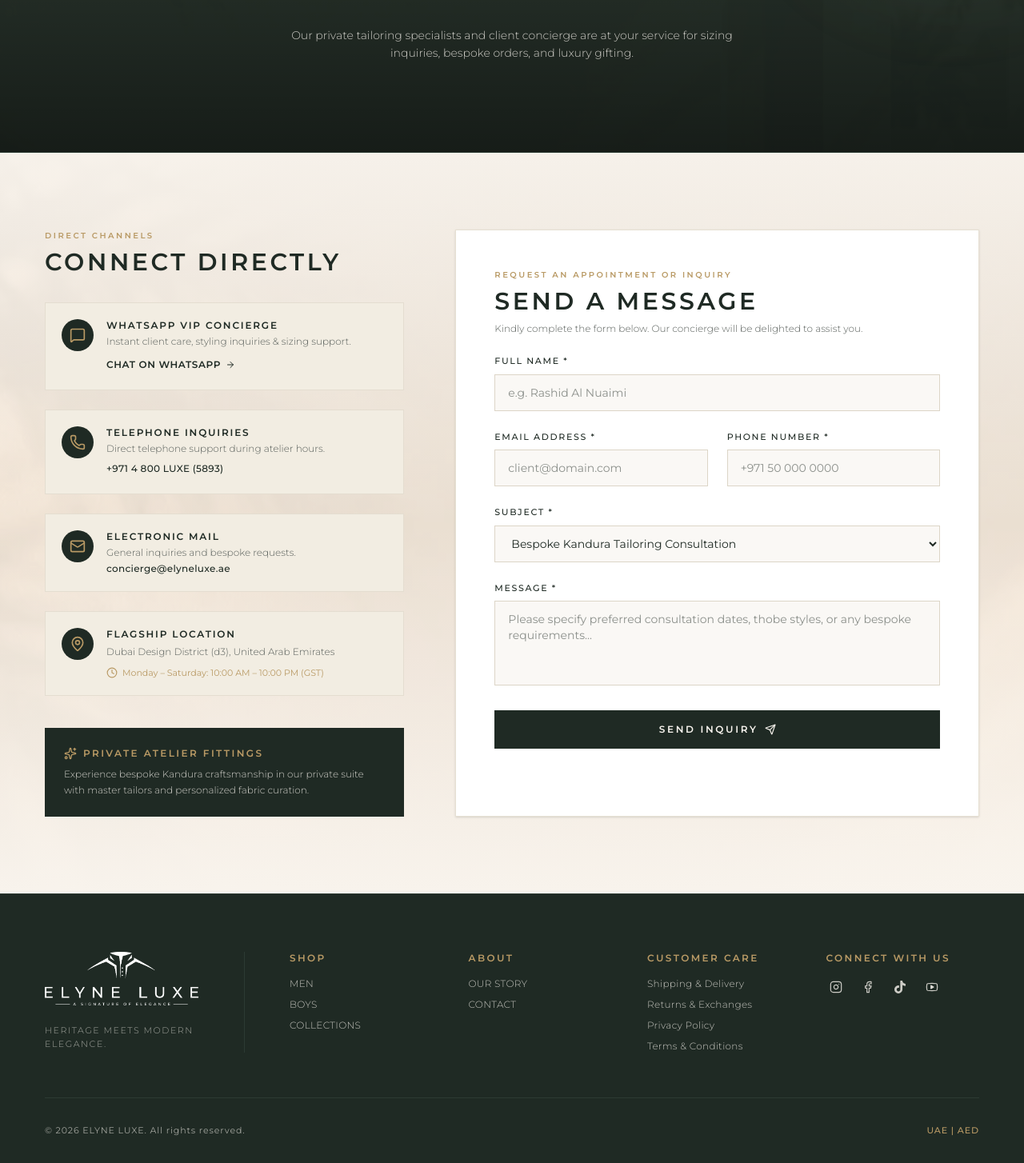
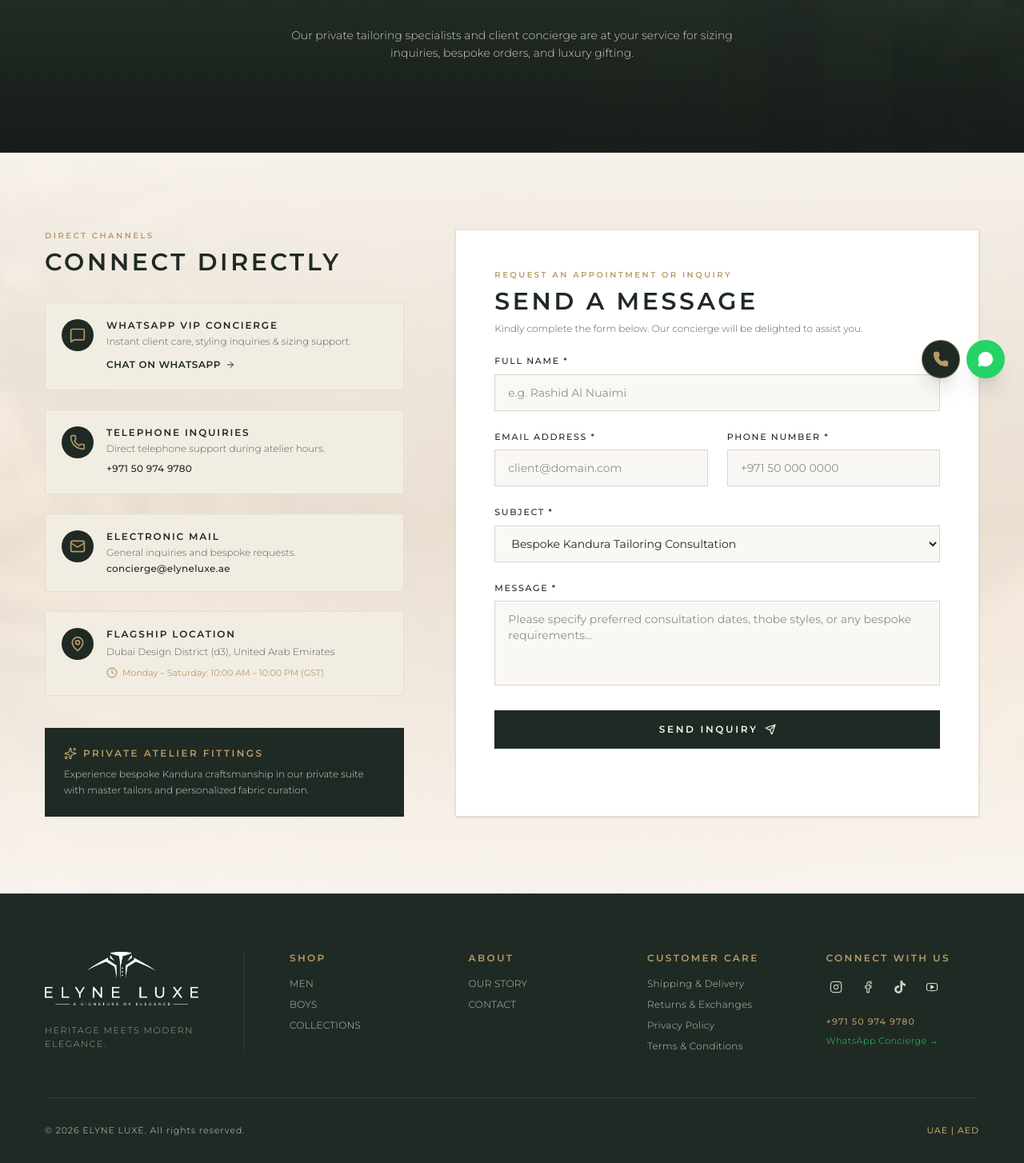
Before and after one commit to elyneluxe-ctrl/elyne, a Next.js app: page /contact in a window 1280 px wide. Shown: the part 303-1757 px from the top of the page at 80% size. Built offline with nearby package versions, Linux system fonts and the light colour scheme; no server answers.

Commit message:
feat(contact): add direct call and whatsapp buttons with +971 50 974 9780 and update instagram link

```diff
--- a/src/app/contact/page.tsx
+++ b/src/app/contact/page.tsx
@@ -127,7 +127,7 @@ export default function ContactPage() {
                         : "Instant client care, styling inquiries & sizing support."}
                     </p>
                     <a
-                      href="https://wa.me/971501234567"
+                      href="https://wa.me/971509749780"
                       target="_blank"
                       rel="noreferrer"
                       className="inline-flex items-center space-x-1.5 rtl:space-x-reverse text-xs font-semibold tracking-wider text-[#1F2A24] hover:text-[#B99A65] transition-colors"
@@ -153,11 +153,11 @@ export default function ContactPage() {
                         : "Direct telephone support during atelier hours."}
                     </p>
                     <a
-                      href="tel:+97148005893"
+                      href="tel:+971509749780"
                       className="text-xs font-medium tracking-wide text-[#1F2A24] hover:text-[#B99A65] transition-colors"
                       dir="ltr"
                     >
-                      +971 4 800 LUXE (5893)
+                      +971 50 974 9780
                     </a>
                   </div>
                 </div>
--- a/src/app/layout.tsx
+++ b/src/app/layout.tsx
@@ -5,6 +5,7 @@ import { CartProvider } from "@/context/CartContext";
 import CartDrawer from "@/components/CartDrawer";
 import SearchDrawer from "@/components/SearchDrawer";
 import ProductQuickView from "@/components/ProductQuickView";
+import FloatingContactButtons from "@/components/FloatingContactButtons";
 
 const montserrat = Montserrat({
   subsets: ["latin"],
@@ -73,6 +74,7 @@ export default function RootLayout({
           <CartDrawer />
           <SearchDrawer />
           <ProductQuickView />
+          <FloatingContactButtons />
         </CartProvider>
       </body>
     </html>
--- /dev/null
+++ b/src/components/FloatingContactButtons.tsx
@@ -0,0 +1,91 @@
+"use client";
+
+import React, { useState } from "react";
+import { Phone, MessageCircle, X } from "lucide-react";
+import { useCart } from "@/context/CartContext";
+
+export default function FloatingContactButtons() {
+  const { isRtl } = useCart();
+  const [isOpen, setIsOpen] = useState(false);
+
+  const phoneTel = "tel:+971509749780";
+  const whatsappUrl = "https://wa.me/971509749780";
+  const formattedNumber = "+971 50 974 9780";
+
+  return (
+    <aside
+      aria-label={isRtl ? "تواصل مباشر مع الدار" : "Direct Atelier Contact"}
+      className="fixed bottom-6 right-6 rtl:right-auto rtl:left-6 z-40 flex flex-col items-end rtl:items-start space-y-3 pointer-events-auto select-none"
+    >
+      {/* Expanded quick contact tray */}
+      {isOpen && (
+        <div className="flex flex-col space-y-2.5 mb-1 animate-in fade-in slide-in-from-bottom-2 duration-200">
+          {/* Call direct option */}
+          <a
+            href={phoneTel}
+            aria-label={`Call ELYNE LUXE at ${formattedNumber}`}
+            className="flex items-center space-x-2.5 rtl:space-x-reverse px-4 py-2.5 bg-[#1F2A24] text-[#F9F5EF] border border-[#B99A65]/40 rounded-full shadow-2xl hover:bg-[#2A3830] hover:border-[#B99A65] transition-all group"
+          >
+            <div className="w-7 h-7 rounded-full bg-[#B99A65] text-[#1F2A24] flex items-center justify-center shrink-0">
+              <Phone className="w-3.5 h-3.5 fill-current" />
+            </div>
+            <div className="flex flex-col text-left rtl:text-right">
+              <span className="text-[10px] tracking-[0.16em] uppercase text-[#B99A65] font-semibold">
+                {isRtl ? "اتصال مباشر" : "Direct Call"}
+              </span>
+              <span className="text-xs tracking-wider text-white font-medium" dir="ltr">
+                {formattedNumber}
+              </span>
+            </div>
+          </a>
+
+          {/* WhatsApp option */}
+          <a
+            href={whatsappUrl}
+            target="_blank"
+            rel="noreferrer"
+            aria-label="Chat on WhatsApp with ELYNE LUXE VIP Concierge"
+            className="flex items-center space-x-2.5 rtl:space-x-reverse px-4 py-2.5 bg-[#25D366] text-white rounded-full shadow-2xl hover:bg-[#20ba59] transition-all group"
+          >
+            <div className="w-7 h-7 rounded-full bg-white text-[#25D366] flex items-center justify-center shrink-0">
+              <MessageCircle className="w-4 h-4 fill-current" />
+            </div>
+            <div className="flex flex-col text-left rtl:text-right">
+              <span className="text-[10px] tracking-[0.16em] uppercase text-white/90 font-semibold">
+                {isRtl ? "واتساب كونسيرج" : "WhatsApp VIP"}
+              </span>
+              <span className="text-xs tracking-wider text-white font-medium">
+                {isRtl ? "محادثة فورية" : "Instant Chat"}
+              </span>
+            </div>
+          </a>
+        </div>
+      )}
+
+      {/* Primary Floating Action Pill / Button */}
+      <div className="flex items-center space-x-2 rtl:space-x-reverse">
+        {/* Quick direct Call button */}
+        <a
+          href={phoneTel}
+          aria-label={`Call ELYNE LUXE at ${formattedNumber}`}
+          className="w-12 h-12 rounded-full bg-[#1F2A24] text-[#B99A65] border border-[#B99A65]/50 shadow-xl flex items-center justify-center hover:bg-[#B99A65] hover:text-[#1F2A24] transition-all transform hover:scale-105 active:scale-95"
+          title={isRtl ? "اتصل بنا" : "Call Us"}
+        >
+          <Phone className="w-5 h-5 fill-current" />
+        </a>
+
+        {/* Quick direct WhatsApp button */}
+        <a
+          href={whatsappUrl}
+          target="_blank"
+          rel="noreferrer"
+          aria-label="Chat on WhatsApp with ELYNE LUXE"
+          className="w-12 h-12 rounded-full bg-[#25D366] text-white shadow-xl flex items-center justify-center hover:bg-[#20ba59] transition-all transform hover:scale-105 active:scale-95"
+          title={isRtl ? "محادثة واتساب" : "Chat on WhatsApp"}
+        >
+          <MessageCircle className="w-5 h-5 fill-current" />
+        </a>
+      </div>
+    </aside>
+  );
+}
--- a/src/components/Footer.tsx
+++ b/src/components/Footer.tsx
@@ -195,9 +195,9 @@ export default function Footer() {
               <h3 className="text-xs font-semibold tracking-[0.2em] uppercase text-[#B99A65] mb-4">
                 {t.footer.connect}
               </h3>
-              <div className="flex items-center space-x-4 rtl:space-x-reverse text-[#F9F5EF]/80">
+              <div className="flex items-center space-x-4 rtl:space-x-reverse text-[#F9F5EF]/80 mb-6">
                 <a
-                  href="https://instagram.com"
+                  href="https://www.instagram.com/elyne__luxe?rpxt=MXN6OTJ5b2c4NWZoNQ%3D%3D&utm_source=qr"
                   target="_blank"
                   rel="noreferrer"
                   aria-label="ELYNE LUXE on Instagram"
@@ -233,6 +233,29 @@ export default function Footer() {
                   <YoutubeIcon className="w-4 h-4" />
                 </a>
               </div>
+
+              {/* Direct Atelier Contact */}
+              <div className="space-y-2 text-xs font-light tracking-wide text-[#F9F5EF]/85">
+                <div className="flex items-center space-x-2 rtl:space-x-reverse">
+                  <a
+                    href="tel:+971509749780"
+                    className="hover:text-[#B99A65] transition-colors font-medium text-[11px] tracking-widest text-[#B99A65]"
+                    dir="ltr"
+                  >
+                    +971 50 974 9780
+                  </a>
+                </div>
+                <div>
+                  <a
+                    href="https://wa.me/971509749780"
+                    target="_blank"
+                    rel="noreferrer"
+                    className="inline-flex items-center space-x-1.5 rtl:space-x-reverse text-[#25D366] hover:underline text-[11px] tracking-wider"
+                  >
+                    <span>WhatsApp Concierge →</span>
+                  </a>
+                </div>
+              </div>
             </div>
           </div>
         </div>
```
